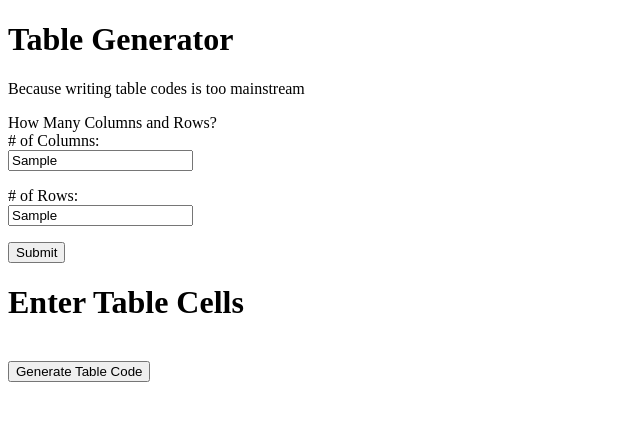
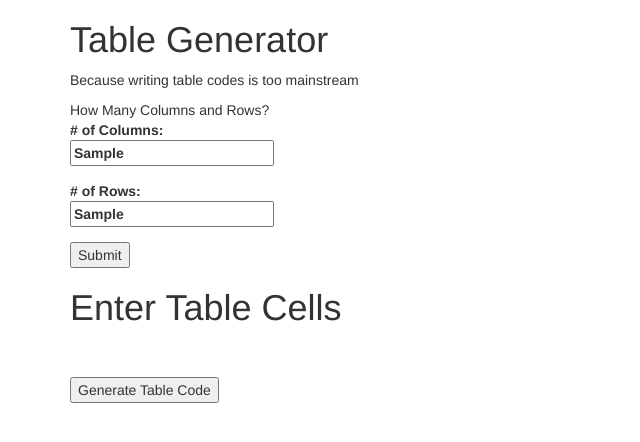
Before and after one commit to Qoyyuum/tablegenerator, a plain HTML site: page index.html in a window 1280 px wide. Both pictures are taken after typing "Sample", "Sample" into the empty fields and a click on the input "Submit". Shown: the whole page, without its empty margins (0-640 px from the left). Drawn offline with nearby package versions, Linux system fonts and the light colour scheme.

Commit message:
Minor update with CSS and JS loaded

```diff
--- a/index.html
+++ b/index.html
@@ -3,21 +3,41 @@
 
 <head>
   <title>Table Generator</title>
+  <link rel="stylesheet" href="https://maxcdn.bootstrapcdn.com/bootstrap/3.3.6/css/bootstrap.min.css" integrity="sha384-1q8mTJOASx8j1Au+a5WDVnPi2lkFfwwEAa8hDDdjZlpLegxhjVME1fgjWPGmkzs7" crossorigin="anonymous">
+  <link rel="stylesheet" href="cdnjs.cloudflare.com/ajax/libs/toastr.js/latest/css/toastr.min.css">
+  <script src="https://cdnjs.cloudflare.com/ajax/libs/toastr.js/latest/js/toastr.min.js"></script>
   <script src="tableGen.js"></script>
 </head>
 
 <body>
+  <div class="container">
+    <div class="row">
+      <div class="col-md-12">
         <h1>Table Generator</h1>
         <p>Because writing table codes is too mainstream</p>
-  <p></p>
+      </div>
+    </div>
+    <div class="row">
+      <div class="col-md-12">
         How Many Columns and Rows?<br />
         <label># of Columns: <br><input type="text" name="y" id="y" value="" /></label>
         <p></p>
         <label># of Rows: <br><input type="text" name="x" id="x" value="" /></label>
         <p></p>
         <input type="submit" value="Submit" onClick="preHTML()" />
+      </div>
+    </div>
+    <div class="row">
+      <div class="col-md-12">
         <div id="output"></div>
+      </div>
+    </div>
+    <div class="row">
+      <div class="col-md-12">
         <div id="htmlCode"></div>
+      </div>
+    </div>
+  </div>
 </body>
 
 </html>
--- a/tableGen.js
+++ b/tableGen.js
@@ -14,7 +14,7 @@
 }
 
 function preHTML() {
-  t += "<table><tbody>";
+  t += "<table class='table table-bordered'><tbody>";
   genRows();
   t += "</tbody></table><br />";
   t += rawTable;
```
Lines whose indentation alone changed are shown as unchanged.
